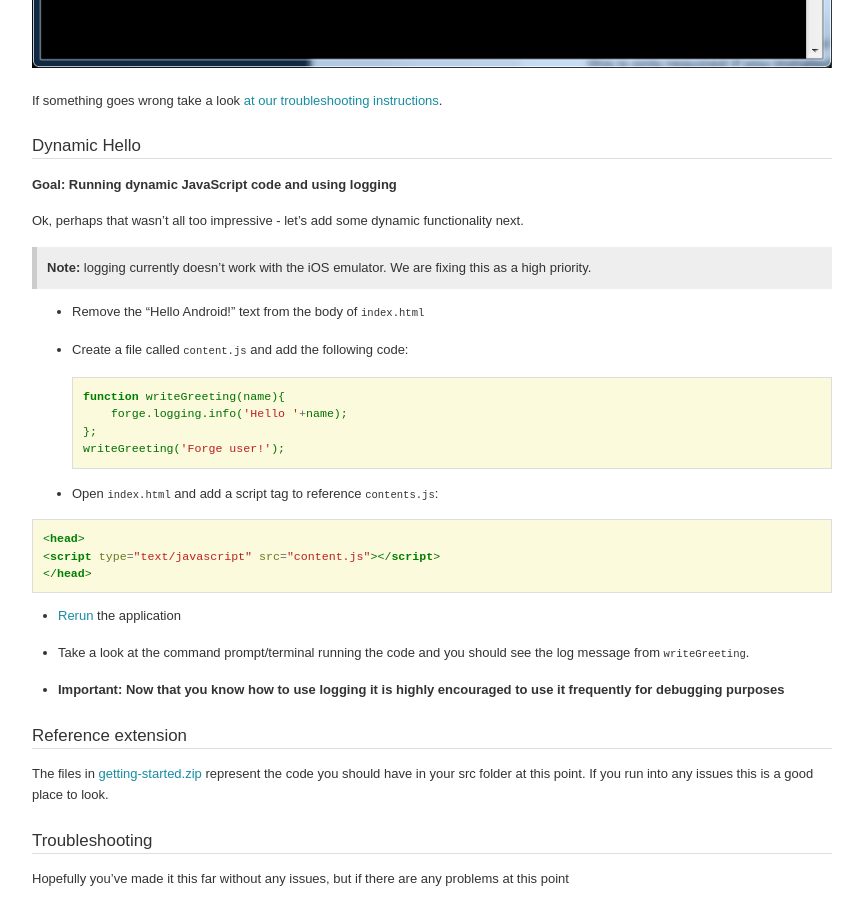
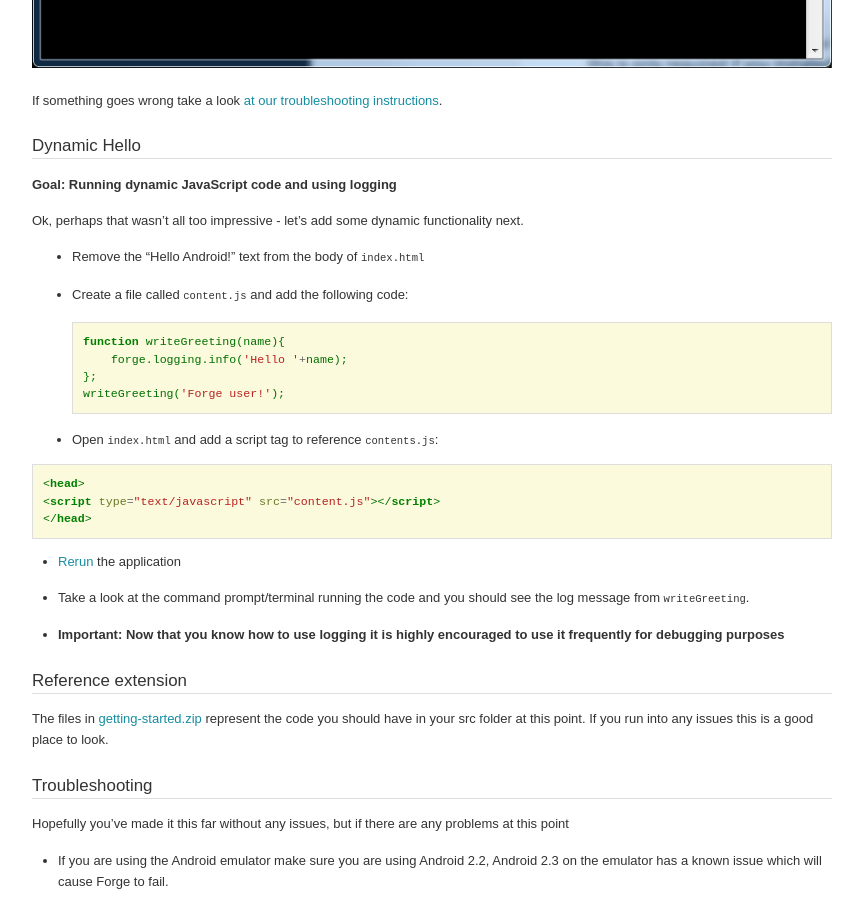
Before and after one commit to trigger-corp/Forge-Documentation, a Sphinx documentation site: the page built from source/android/getting-started.rst, in a window 1280 px wide and 900 px high, scrolled down 2001 px. Shown: the whole window, without its empty margins (288-1151 px from the left). Built offline with Sphinx 7.4.7, drawn with Linux system fonts in a browser that asks for light colours; some web fonts are replaced.

Commit message:
Remove iOS logging bug note

```diff
--- a/source/android/getting-started.rst
+++ b/source/android/getting-started.rst
@@ -83,8 +83,6 @@ Dynamic Hello
 
 Ok, perhaps that wasn't all too impressive - let's add some dynamic functionality next.
 
-.. note:: logging currently doesn't work with the iOS emulator. We are fixing this as a high priority.
-
 * Remove the “Hello Android!” text from the body of ``index.html``
 * Create a file called ``content.js`` and add the following code::
 
--- a/source/api/logging.rst
+++ b/source/api/logging.rst
@@ -8,8 +8,6 @@ Allows you to log a message, and optionally an exception, to the console service
 The ``logging.level`` configuration directive controls the verbosity of the logging system.
 It should be set to one of ``DEBUG``, ``INFO``, ``WARNING``, ``ERROR`` or ``CRITICAL``.
 A setting of ``DEBUG`` means that all messages will be logged, whereas a setting of ``CRITICAL`` means that only messages of level ``CRITICAL`` will be logged.
-
-.. note:: logging currently doesn't work with the iOS emulator. We are fixing this as a high priority.
 
 ``log``
 ~~~~~~~~~~~~~~~~~~~~~~~~~~~~~~~~~~~~~~~~~~~~~~~~~~~~~~~~~~~~~~~~~~~~~~~~~~~~~~~~
```
